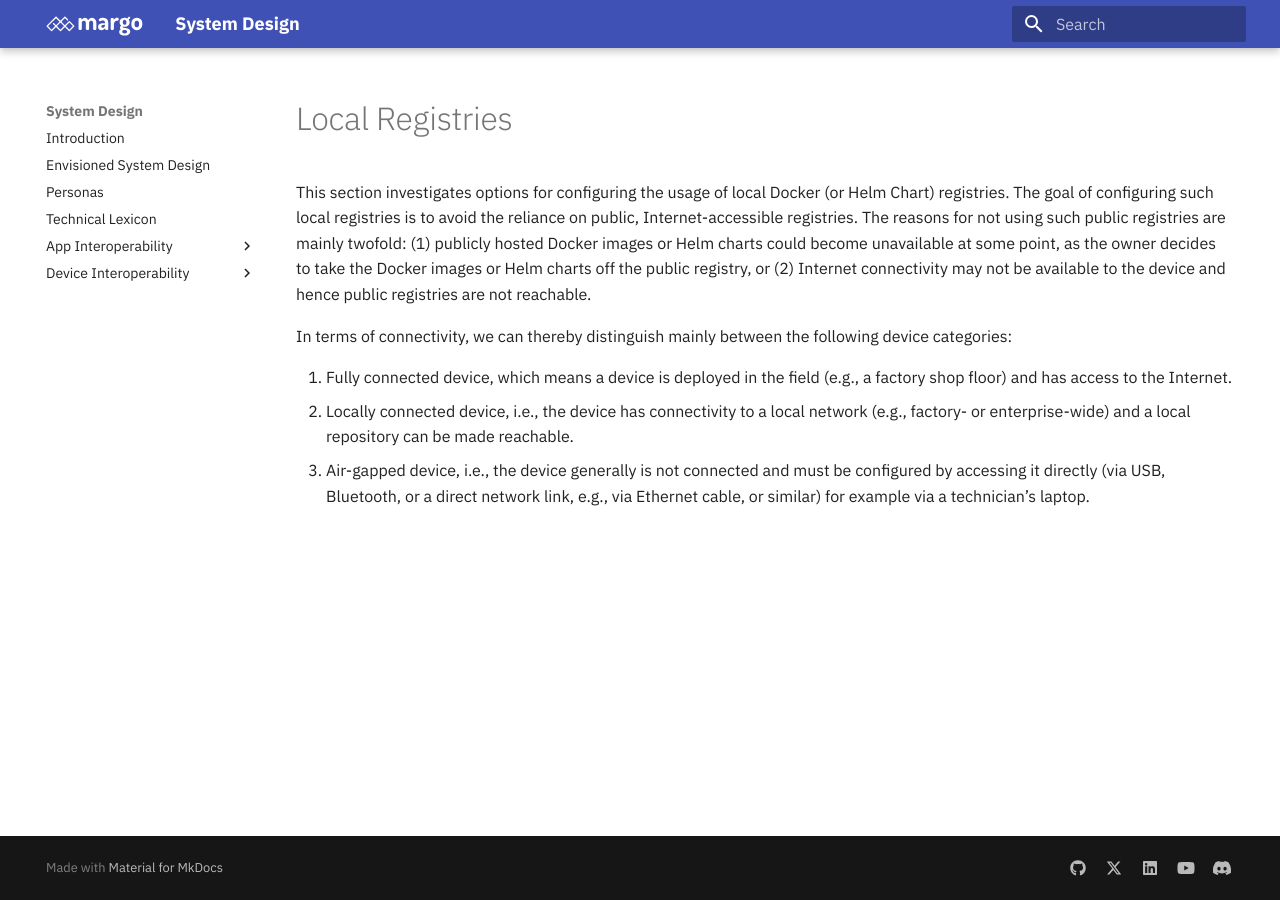
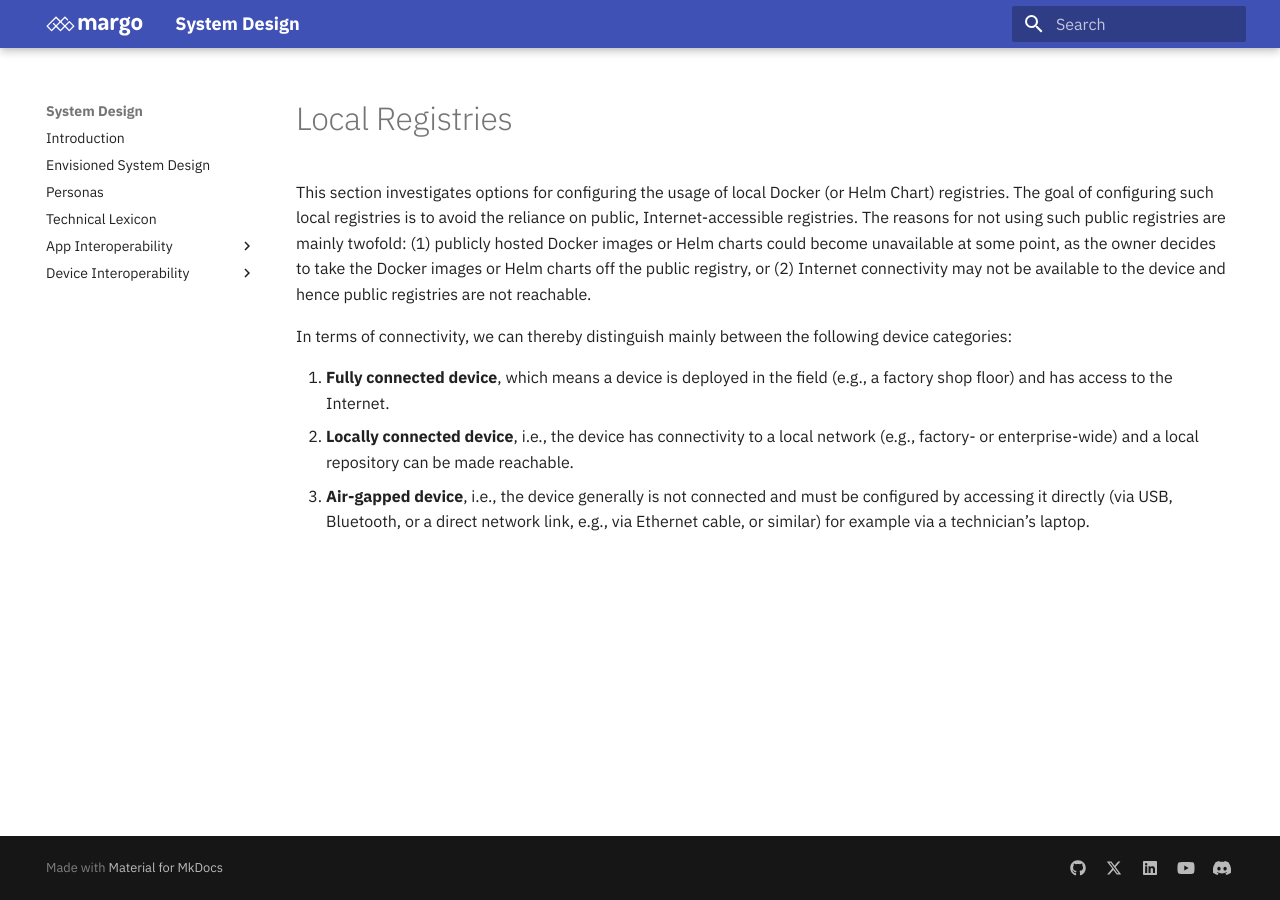
Before and after one commit to margo/specification, an MkDocs documentation site: the page built from system-design/app-interoperability/local-registries.md, in a window 1280 px wide. Built offline with MkDocs 1.6.1 and Material for MkDocs 9.7.7, drawn with Linux system fonts in a browser that asks for light colours; plug-ins that fetch from the network failed and are left out.

```diff
--- a/system-design/app-interoperability/local-registries.md
+++ b/system-design/app-interoperability/local-registries.md
@@ -1,9 +1,9 @@
-#Local Registries
+# Local Registries
 
 This section investigates options for configuring the usage of local Docker (or Helm Chart) registries. The goal of configuring such local registries is to avoid the reliance on public, Internet-accessible registries. The reasons for not using such public registries are mainly twofold: (1) publicly hosted Docker images or Helm charts could become unavailable at some point, as the owner decides to take the Docker images or Helm charts off the public registry, or (2) Internet connectivity may not be available to the device and hence public registries are not reachable.
 
 In terms of connectivity, we can thereby distinguish mainly between the following device categories:
 
-1.	Fully connected device, which means a device is deployed in the field (e.g., a factory shop floor) and has access to the Internet.
-2.	Locally connected device, i.e., the device has connectivity to a local network (e.g., factory- or enterprise-wide) and a local repository can be made reachable.
-3.	Air-gapped device, i.e., the device generally is not connected and must be configured by accessing it directly (via USB, Bluetooth, or a direct network link, e.g., via Ethernet cable, or similar) for example via a technician’s laptop.
+1.	**Fully connected device**, which means a device is deployed in the field (e.g., a factory shop floor) and has access to the Internet.
+2.	**Locally connected device**, i.e., the device has connectivity to a local network (e.g., factory- or enterprise-wide) and a local repository can be made reachable.
+3.	**Air-gapped device**, i.e., the device generally is not connected and must be configured by accessing it directly (via USB, Bluetooth, or a direct network link, e.g., via Ethernet cable, or similar) for example via a technician’s laptop.
```
